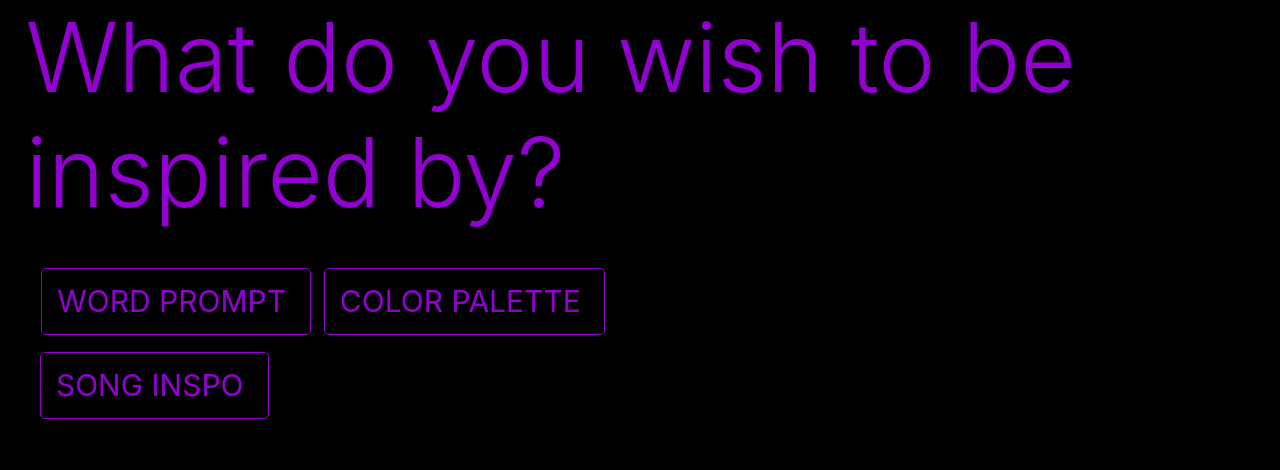
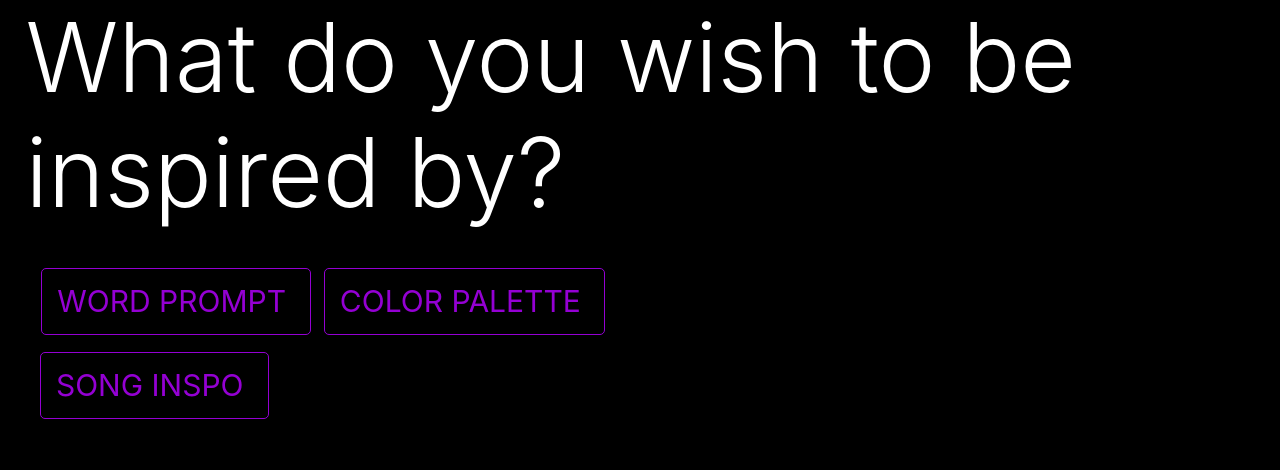
Before and after one commit to cdalangin/hobbyhacks, a PHP site: page /pages/random.html in a window 1280 px wide. Shown: the top 470 px of the page. Run offline with PHP 8.4, Linux system fonts and the light colour scheme.

Commit message:
Change h1 color to white

```diff
--- a/css/random.css
+++ b/css/random.css
@@ -3,7 +3,7 @@ body{
 }
 
 h1{
-    color: darkviolet;
+    color: white;
     margin-bottom: 2%;
     margin-left: 2%;
 }
```
